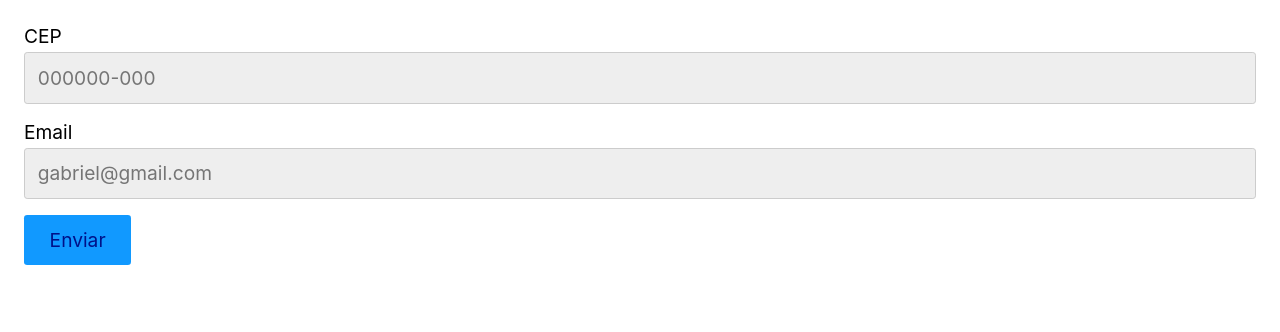
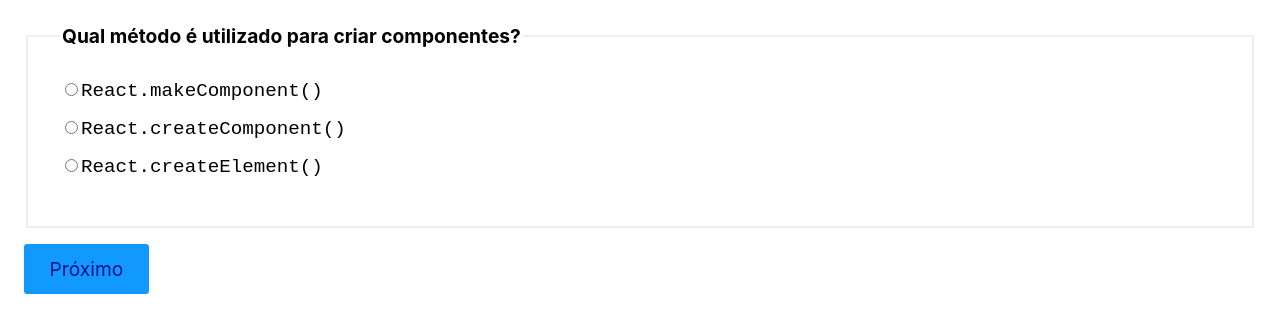
Before and after one commit to GabeGreison/reactApp, a React (Create React App) app in the folder meuapp/: page / in a window 1280 px wide. Shown: the top 332 px of the page. Built offline with nearby package versions, Linux system fonts and the light colour scheme.

Commit message:
Form exercise

```diff
--- a/meuapp/src/App.js
+++ b/meuapp/src/App.js
@@ -1,36 +1,87 @@
 import React from "react";
-import useForm from "./Hooks/useForm";
-import Input from "./Form/Input";
+import Radio from "./Form/Radio";
+
+const perguntas = [
+  {
+    pergunta: "Qual método é utilizado para criar componentes?",
+    options: [
+      "React.makeComponent()",
+      "React.createComponent()",
+      "React.createElement()",
+    ],
+    resposta: "React.createElement()",
+    id: "p1",
+  },
+  {
+    pergunta: "Como importamos um componente externo?",
+    options: [
+      'import Component from "./Component"',
+      'require("./Component")',
+      'import "./Component"',
+    ],
+    resposta: 'import Component from "./Component"',
+    id: "p2",
+  },
+  {
+    pergunta: "Qual hook não é nativo?",
+    options: ["useEffect()", "useFetch()", "useCallback()"],
+    resposta: "useFetch()",
+    id: "p3",
+  },
+  {
+    pergunta: "Qual palavra deve ser utilizada para criarmos um hook?",
+    options: ["set", "get", "use"],
+    resposta: "use",
+    id: "p4",
+  },
+];
 
 const App = () => {
-  const cep = useForm("cep");
-  const email = useForm("email");
+  const [respostas, setRespostas] = React.useState({
+    p1: "",
+    p2: "",
+    p3: "",
+    p4: "",
+  });
+  const [slide, setSlide] = React.useState(0);
+  const [resultado, setResultado] = React.useState(null);
 
-  function handleSubmit(event) {
-    event.preventDefault();
-    if (cep.validate() && email.validate()) {
-      console.log("Enviou");
+  function handleChange({ target }) {
+    setRespostas({ ...respostas, [target.id]: target.value });
+  }
+
+  function resultadoFinal() {
+    const corretas = perguntas.filter(
+      ({ id, resposta }) => respostas[id] === resposta
+    );
+    setResultado(`Você acertou: ${corretas.length} de ${perguntas.length}`);
+  }
+
+  function handleClick() {
+    if (slide < perguntas.length - 1) {
+      setSlide(slide + 1);
     } else {
-      console.log("Não enviou");
+      setSlide(slide + 1);
+      resultadoFinal();
     }
   }
+
   return (
-    <form onSubmit={handleSubmit}>
-      <Input
-        label="CEP"
-        type="text"
-        id="cep"
-        placeholder="000000-000"
-        {...cep}
-      />
-      <Input
-        label="Email"
-        type="text"
-        id="email"
-        placeholder="gabriel@gmail.com"
-        {...email}
-      />
-      <button>Enviar</button>
+    <form onSubmit={(event) => event.preventDefault()}>
+      {perguntas.map((pergunta, index) => (
+        <Radio
+          active={slide === index}
+          key={pergunta.id}
+          value={respostas[pergunta.id]}
+          onChange={handleChange}
+          {...pergunta}
+        />
+      ))}
+      {resultado ? (
+        <p>{resultado}</p>
+      ) : (
+        <button onClick={handleClick}>Próximo</button>
+      )}
     </form>
   );
 };
--- a/meuapp/src/Form/Input.js
+++ /dev/null
@@ -1,30 +0,0 @@
-import React from "react";
-
-const Input = ({
-  id,
-  label,
-  onChange,
-  value,
-  type,
-  onBlur,
-  placeholder,
-  error,
-}) => {
-  return (
-    <>
-      <label htmlFor={id}> {label} </label>
-      <input
-        id={id}
-        name={id}
-        onChange={onChange}
-        placeholder={placeholder}
-        onBlur={onBlur}
-        type={type}
-        value={value}
-      />
-      {error && <p>{error}</p>}
-    </>
-  );
-};
-
-export default Input;
--- a/meuapp/src/Form/Radio.js
+++ b/meuapp/src/Form/Radio.js
@@ -1,21 +1,32 @@
 import React from "react";
 
-const Radio = ({ options, value, setValue, ...props }) => {
+const Radio = ({ pergunta, options, onChange, value, id, active }) => {
+  if (active === false) return null;
   return (
-    <>
+    <fieldset
+      style={{
+        padding: "2rem",
+        marginBottom: "1rem",
+        border: "2px solid #eee",
+      }}
+    >
+      <legend style={{ fontWeight: "bold" }}>{pergunta}</legend>
       {options.map((option) => (
-        <label key={option}>
+        <label
+          key={option}
+          style={{ marginBottom: "1rem", fontFamily: "monospace" }}
+        >
           <input
             type="radio"
+            id={id}
+            checked={value === option}
             value={option}
-            checked={value === option}
-            onChange={({ target }) => setValue(target.value)}
-            {...props}
+            onChange={onChange}
           />
           {option}
         </label>
       ))}
-    </>
+    </fieldset>
   );
 };
 
--- a/meuapp/src/Hooks/useForm.js
+++ /dev/null
@@ -1,48 +0,0 @@
-import React from "react";
-
-const types = {
-  cep: {
-    regex: /^\d{5}-?\d{3}$/,
-    message: "cep inválido",
-  },
-  email: {
-    regex:
-      /^(([^<>()[\]\\.,;:\s@"]+(\.[^<>()[\]\\.,;:\s@"]+)*)|(".+"))@((\[[0-9]{1,3}\.[0-9]{1,3}\.[0-9]{1,3}\.[0-9]{1,3}\])|(([a-zA-Z\-0-9]+\.)+[a-zA-Z]{2,}))$/,
-    message: "email inválido",
-  },
-};
-
-const useForm = (type) => {
-  const [value, setValue] = React.useState("");
-  const [error, setError] = React.useState(null);
-
-  function validate(value) {
-    if (value.length === 0) {
-      setError("Preencha um valor");
-      return false;
-    } else if (types[type] && !types[type].regex.test(value)) {
-      setError(types[type].message);
-      return false;
-    } else {
-      setError(null);
-      return true;
-    }
-  }
-
-  function onChange({ target }) {
-    if (error) validate(target.value);
-
-    setValue(target.value);
-  }
-
-  return {
-    value,
-    setValue,
-    error,
-    onChange,
-    onBlur: () => validate(value),
-    validate: () => validate(value),
-  };
-};
-
-export default useForm;
```
Also changed, not shown: meuapp/src/Form/Checkbox.js (deleted, +0 -28 lines), meuapp/src/Form/Select.js (deleted, +0 -24 lines).
